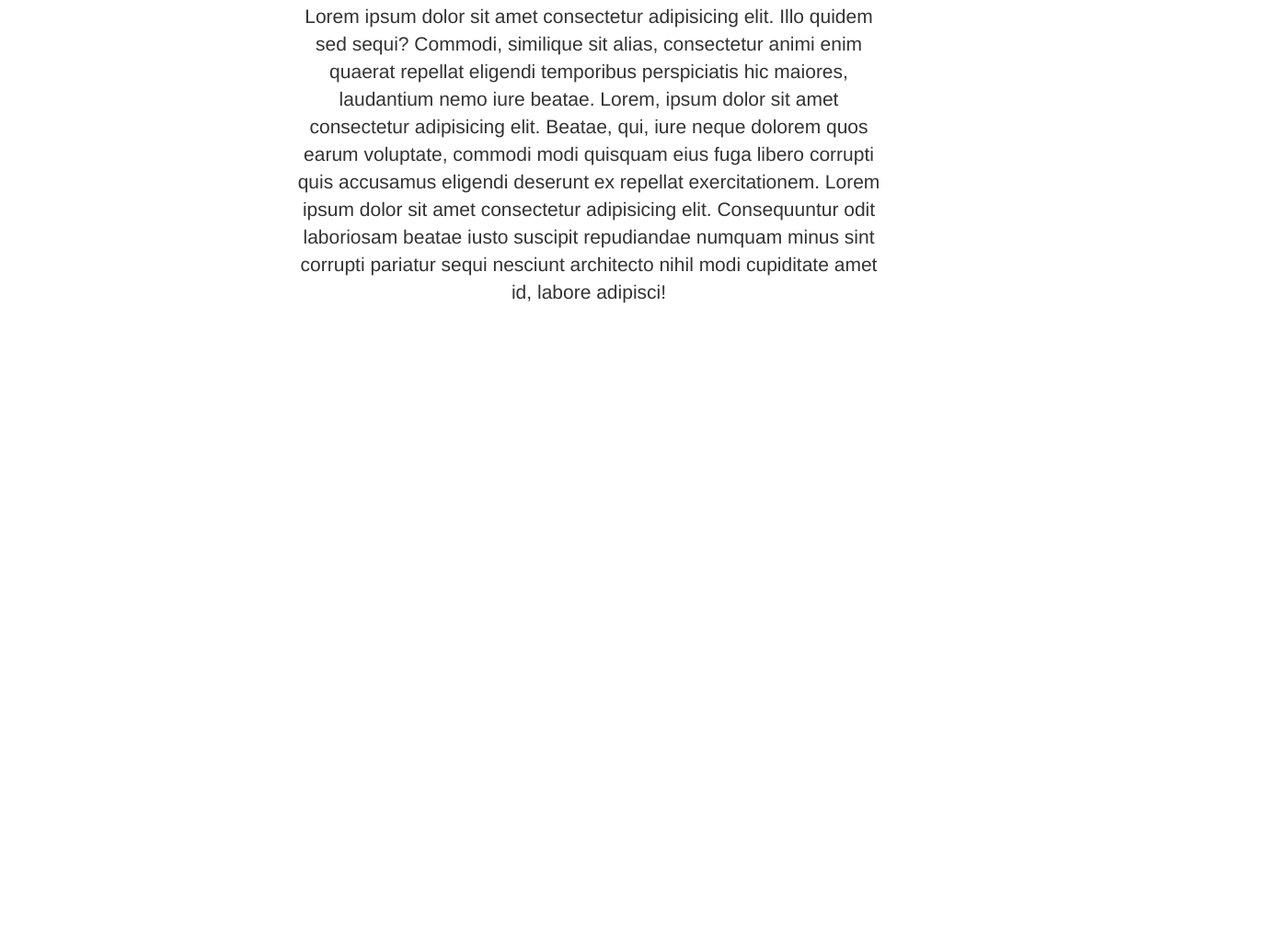
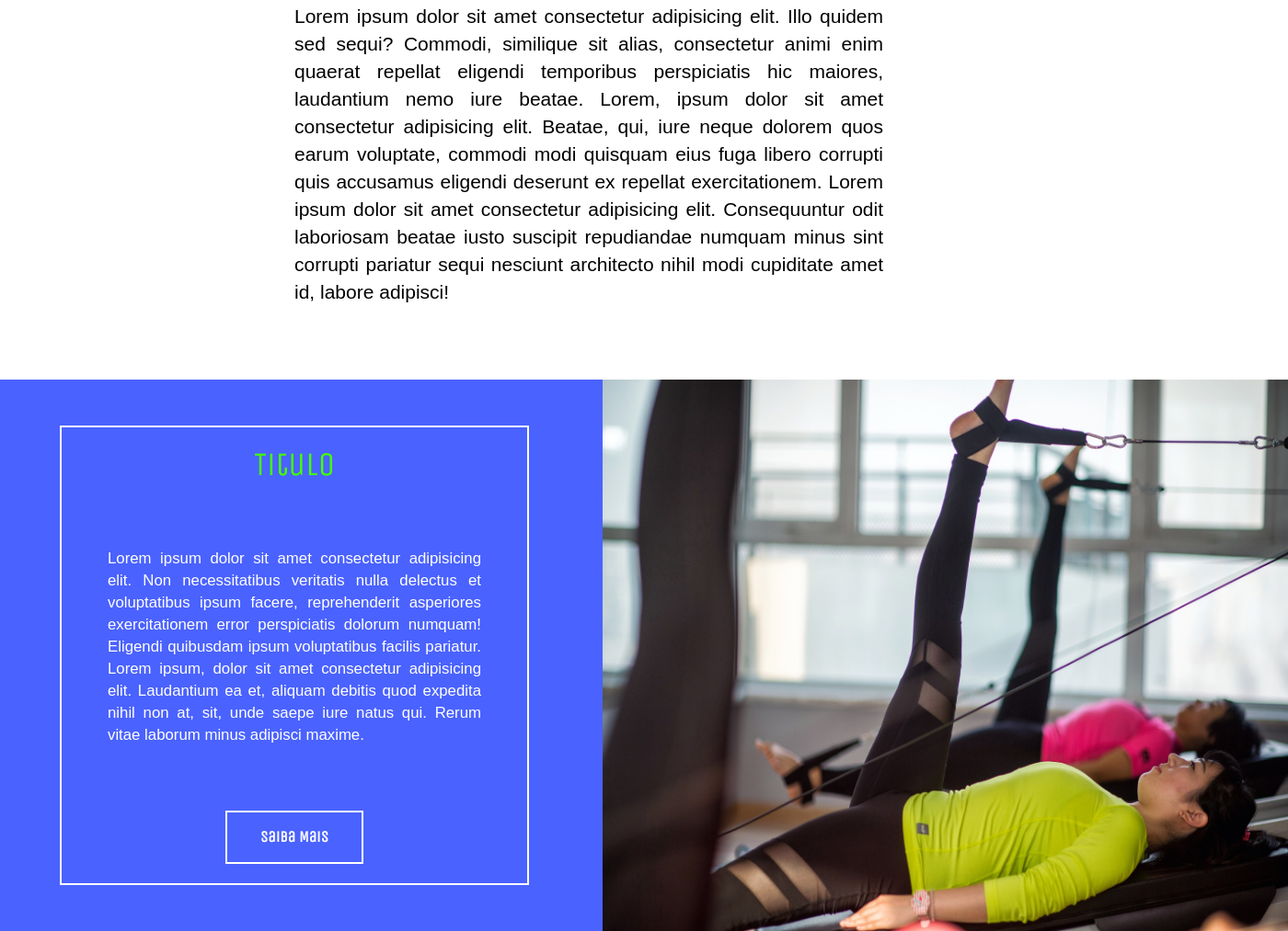
Before and after one commit to DanicoSantos/ps-project, a plain HTML site: page client/index.html in a window 1280 px wide. Shown: the part 987-2000 px from the top of the page at 92% size, 1400 px wide, since content can reach past the window. Before the commit the page ends 1400 px from the top, so only its background shows below. Drawn offline with nearby package versions, Linux system fonts and the light colour scheme.

Commit message:
Board de serviços

```diff
--- a/client/css/style.css
+++ b/client/css/style.css
@@ -1,10 +1,17 @@
 /* Fonts */
 @import url('https://fonts.googleapis.com/css?family=Unica+One');
+@import url('https://fonts.googleapis.com/css?family=Roboto');
 
 * {
     box-sizing: border-box;
     padding: 0;
     margin: 0;
+}
+p {
+    font-family: 'Robo', sans-serif;
+    font-size: 1.2em;
+    text-align: justify;
+    color: #000;
 }
 #banner {
     height: 100vh;
@@ -70,7 +77,7 @@
     position: absolute;
     top: 0;
     left: 0;
-    z-index: -1;
+    z-index: 0;
     width: 100%;
     height: auto;
     margin: 0;
@@ -154,4 +161,52 @@
     font-size: 1.5em;
     margin: auto;
     width: 50%;
+    color: #000;
 }
+#services .row {
+    background-color: #4A62FF;
+    height: 600px;
+}
+#services .row .board {
+    display: flex;
+    justify-content: center;
+    align-items: center;
+    padding: 50px;
+    height: 600px;
+
+}
+.board > article {
+    display: flex;
+    justify-content: center;
+    align-items: center;
+    flex-direction: column;
+    padding: 50px;
+    width: 100%;
+    height: 500px;
+    border: 2px solid #fff;
+}
+.board > article > h1, p, .btn {
+    margin: 35px auto;
+    color: #fff;
+}
+.board > article > h1 {
+    font-family: 'Unica One', cursive;
+    color: #43FF00;
+}
+.board .btn {
+    border-radius: 0;
+}
+.board .btn-default {
+    padding: 15px;
+    background-color: transparent;
+    font-size: 1.2em;
+    font-weight: bold;
+    font-family: 'Unica One', cursive;
+    border: 2px solid #fff;
+    width: 150px;
+
+}
+#services .row .pic-board {
+    height: 600px;
+    width: 100%;
+}
--- a/client/index.html
+++ b/client/index.html
@@ -120,9 +120,30 @@
     <div id='about' class="text-center">
       <h1>Quem somos</h1>
       <p>Lorem ipsum dolor sit amet consectetur adipisicing elit. Illo quidem sed sequi? Commodi, similique sit alias, consectetur animi enim quaerat repellat eligendi temporibus perspiciatis hic maiores, laudantium nemo iure beatae. Lorem, ipsum dolor sit amet consectetur adipisicing elit. Beatae, qui, iure neque dolorem quos earum voluptate, commodi modi quisquam eius fuga libero corrupti quis accusamus eligendi deserunt ex repellat exercitationem. Lorem ipsum dolor sit amet consectetur adipisicing elit. Consequuntur odit laboriosam beatae iusto suscipit repudiandae numquam minus sint corrupti pariatur sequi nesciunt architecto nihil modi cupiditate amet id, labore adipisci!</p>
+    </div>
+    <!-- /#about -->
+    <!-- #services -->
+    <div id="services">
+      <div class="container-fluid">
+        <div class="row">
+          <div class="col-md-6">
+            <div class="board">
+              <article>
+                <h1 class="text-center">Titulo</h1>
+                <p>Lorem ipsum dolor sit amet consectetur adipisicing elit. Non necessitatibus veritatis nulla delectus et voluptatibus ipsum facere, reprehenderit asperiores exercitationem error perspiciatis dolorum numquam! Eligendi quibusdam ipsum voluptatibus facilis pariatur. Lorem ipsum, dolor sit amet consectetur adipisicing elit. Laudantium ea et, aliquam debitis quod expedita nihil non at, sit, unde saepe iure natus qui. Rerum vitae laborum minus adipisci maxime. </p>
+                <a class="btn btn-default">Saiba Mais</a>
+              </article>
+            </div>
+          </div>
+          <div class="col-md-6">
+            <div class="pic-board"><img src="img/crsl00.jpg" alt='Studio Pilates' height="600px" width="744.5px"></div>
+          </div>
+        </div>
+      </div>
 
     </div>
-    <!-- /#about -->
+    <!-- /#services -->
+
 
     <!-- jQuery -->
     <script src="https://ajax.googleapis.com/ajax/libs/jquery/1.12.4/jquery.min.js"></script>
```
